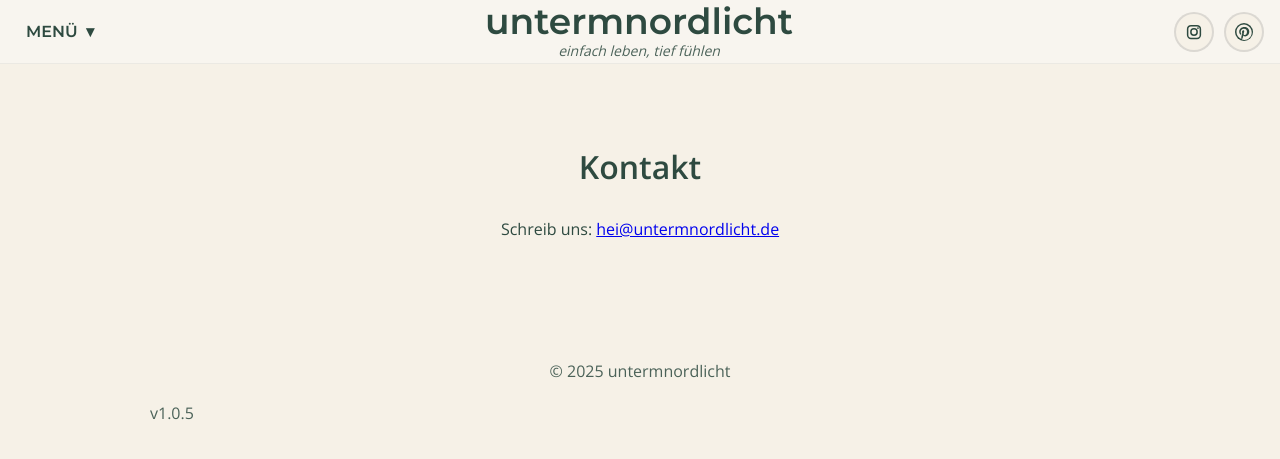
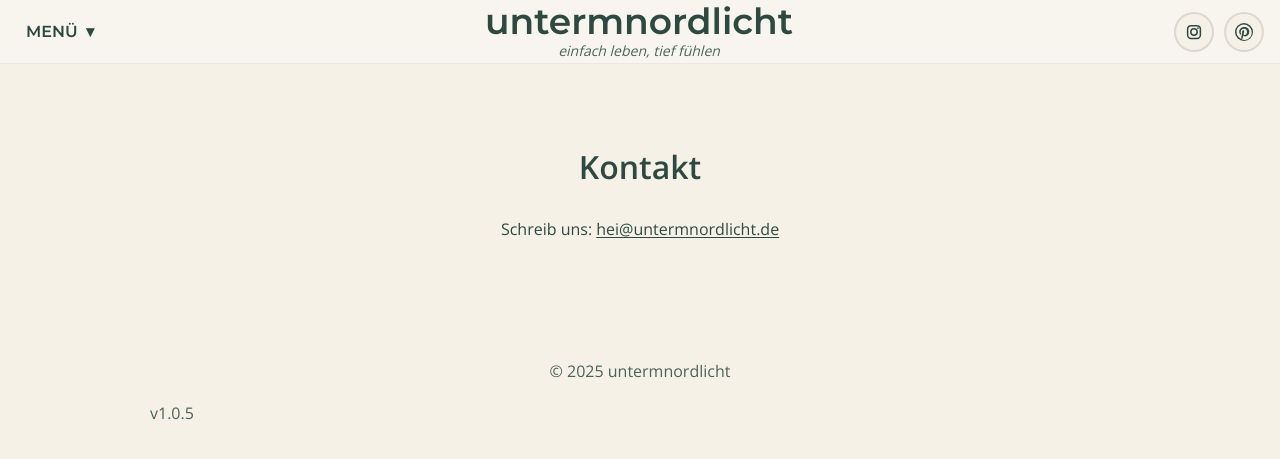
Before and after one commit to untermnordlicht/untermnordlicht, a Jekyll site: the page kontakt.html, which Jekyll copies as it is, in a window 1280 px wide. Shown: the top 459 px of the page. Built offline with Jekyll 4.4.1, drawn with Linux system fonts in a browser that asks for light colours.

Commit message:
Update kontakt.html

```diff
--- a/kontakt.html
+++ b/kontakt.html
@@ -5,6 +5,16 @@
     <meta name='viewport' content='width=device-width,initial-scale=1'>
     <title>Kontakt – untermnordlicht</title>
    <link rel="stylesheet" href="style.css">
+    <style>
+  a.contact-mail{
+    color: var(--forest) !important;
+    font-family: inherit;
+    font-weight: 500;
+    text-underline-offset: 2px;
+  }
+  a.contact-mail:hover,
+  a.contact-mail:focus{ opacity:.9; }
+</style>
 </head>
 <body class="home">
 <a href="#inhalt" class="skip-link">Zum Inhalt springen</a>
```
